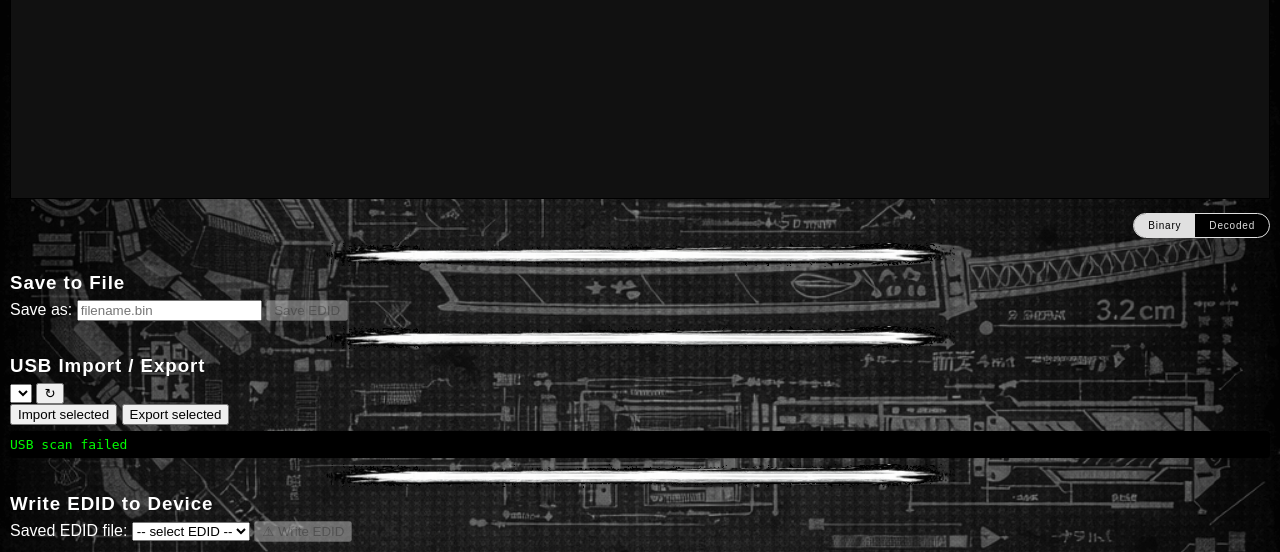
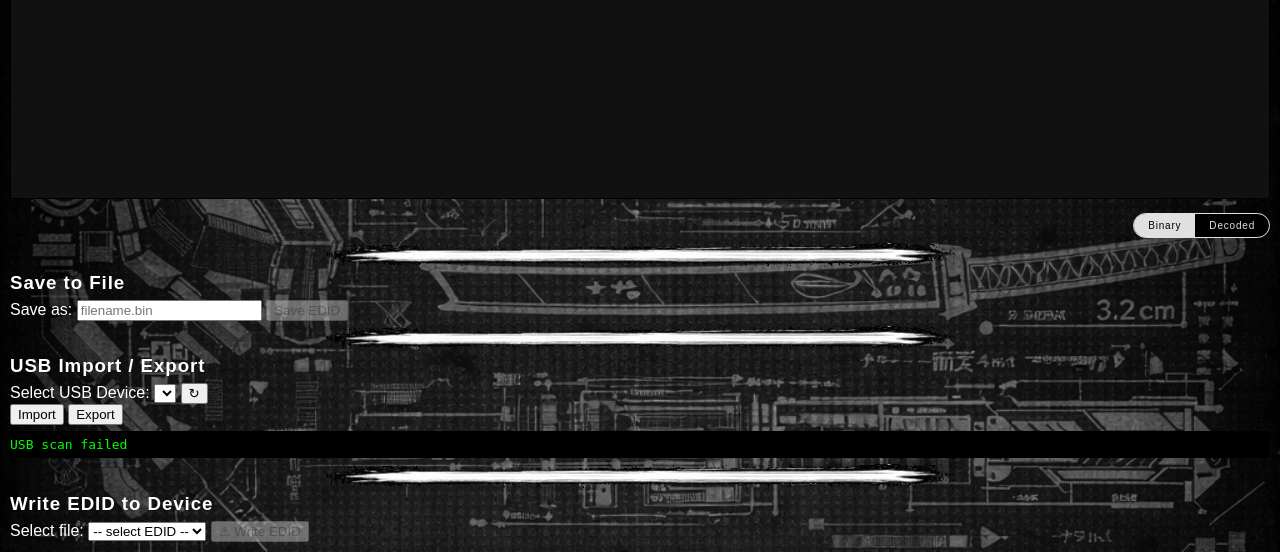
Before and after one commit to padge81/AmuseTechTools, a Flask app: page /edid in a window 1280 px wide. Shown: the part 279-831 px from the top of the page. Run offline with Flask 3, Linux system fonts and the light colour scheme; data that the repository does not hold is empty.

Commit message:
Update edid_tools.html

```diff
--- a/frontend/templates/edid_tools.html
+++ b/frontend/templates/edid_tools.html
@@ -109,6 +109,7 @@
 		<h3>USB Import / Export</h3>
 
 		<div class="usb-controls">
+			<label for="port">Select USB Device:</label>
 			<select id="usbDrive"></select>
 			<button onclick="loadUsbDrives()">↻</button>
 		</div>
@@ -116,8 +117,8 @@
 		<div id="usbFiles" class="usb-files"></div>
 
 		<div class="usb-actions">
-			<button onclick="importEdids()">Import selected</button>
-			<button onclick="exportEdids()">Export selected</button>
+			<button onclick="importEdids()">Import</button>
+			<button onclick="exportEdids()">Export</button>
 		</div>
 
 		<div id="usbStatus" class="status"></div>
@@ -131,7 +132,7 @@
 	<div class="write-section">
 		<h3>Write EDID to Device</h3>
 
-		<label>Saved EDID file:</label>
+		<label>Select file:</label>
 		<select id="edidFile" onchange="onFileSelect()">
 			<option value="">-- select EDID --</option>
 		</select>
```
